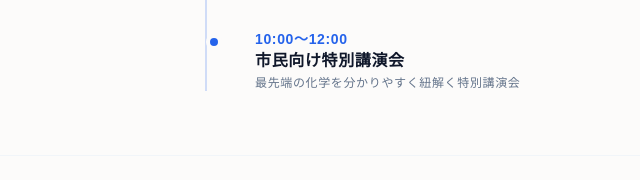
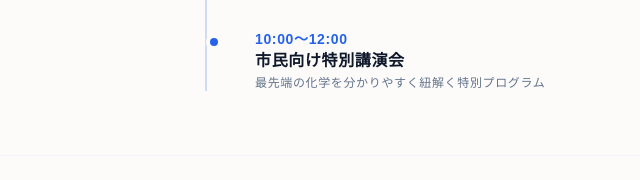
Before and after one commit to kazunoriakiyama/NobelPrize-Kochi, a website: page index.html in a window 1280 px wide. Shown: the part 1578-1758 px from the top of the page, 475-1115 px from the left. Drawn offline with nearby package versions, Linux system fonts and the light colour scheme; files that its build step writes are made by us from their sources; a web font is replaced by a local one.

Commit message:
Update index.html

```diff
--- a/index.html
+++ b/index.html
@@ -198,7 +198,7 @@
                         <div class="timeline-dot-blue"></div>
                         <p class="font-bold text-secondary text-sm">10:00〜12:00</p>
                         <p class="font-bold text-base mb-0.5">市民向け特別講演会</p>
-                        <p class="text-xs text-slate-500">最先端の化学を分かりやすく紐解く特別講演会</p>
+                        <p class="text-xs text-slate-500">最先端の化学を分かりやすく紐解く特別プログラム</p>
                     </div>
                 </div>
             </section>
```
